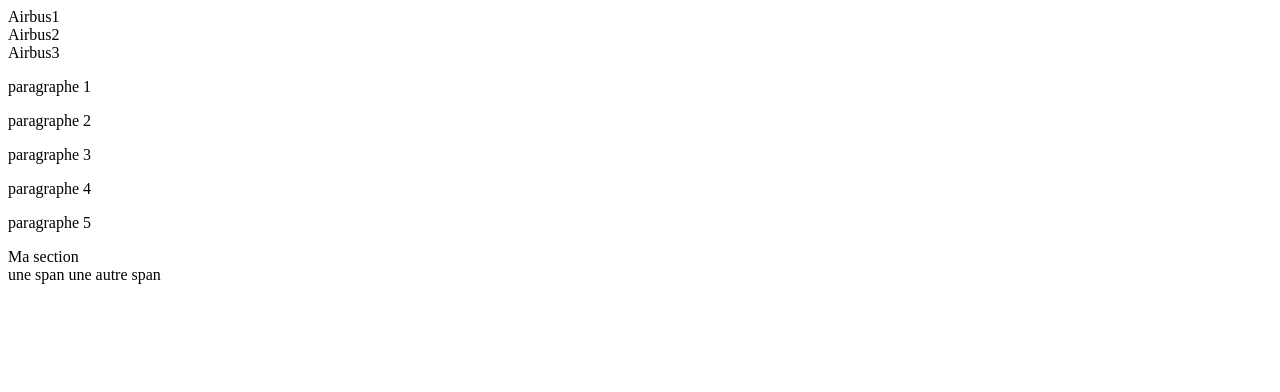
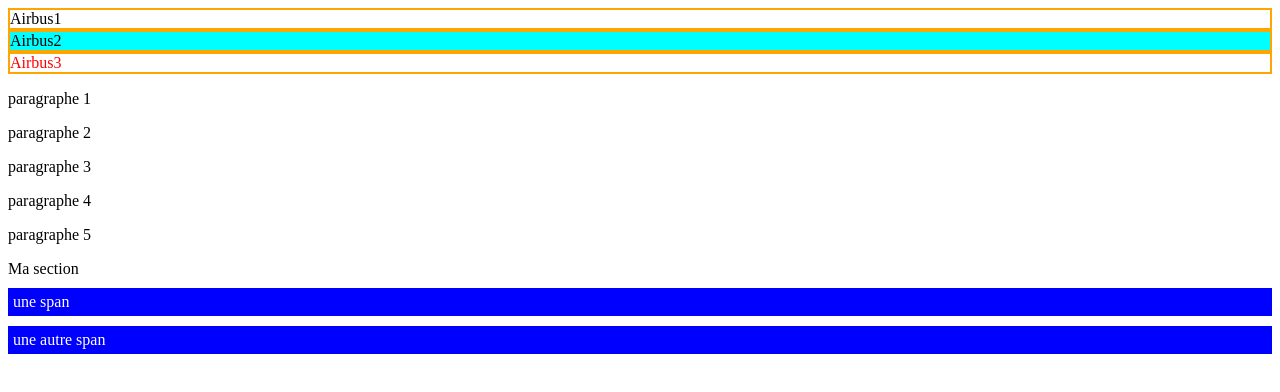
Before and after one commit to imday16/jQuery_-v-nements-, a plain HTML site: page 02-selecteurs/index.html in a window 1280 px wide. Drawn offline with nearby package versions, Linux system fonts and the light colour scheme.

Commit message:
modification du selecteurs

```diff
--- a/02-selecteurs/02-selecteurs/index.html
+++ b/02-selecteurs/02-selecteurs/index.html
@@ -10,9 +10,9 @@
     <script src="../jquery-3.6.0.min.js"></script>
 
     <!-- ou reference sur un serveur CDN -->
-    <!-- <script src="https://code.jquery.com/jquery-3.6.0.min.js"
+    <script src="https://code.jquery.com/jquery-3.6.0.min.js"
   integrity="sha256-/xUj+3OJU5yExlq6GSYGSHk7tPXikynS7ogEvDej/m4="
-  crossorigin="anonymous"></script> -->
+  crossorigin="anonymous"></script>
 
     <script src="script.js"></script>
 
--- a/02-selecteurs/index.html
+++ b/02-selecteurs/index.html
@@ -9,9 +9,9 @@
           <!-- Après téléchargement  -->
     <script src="jquery-3.6.0.min.js"></script>
                   <!-- ou référence  -->
-    <!-- <script src="https://code.jquery.com/jquery-3.6.0.min.js"
+    <script src="https://code.jquery.com/jquery-3.6.0.min.js"
   integrity="sha256-/xUj+3OJU5yExlq6GSYGSHk7tPXikynS7ogEvDej/m4="
-  crossorigin="anonymous"></script> -->
+  crossorigin="anonymous"></script>
 
 </head>
 <body>
--- a/02-selecteurs/script.js
+++ b/02-selecteurs/script.js
@@ -0,0 +1,46 @@
+$(function () {
+
+    // Selection par balise
+    let maSpan = $('span');
+
+    $('span').css('background', 'blue'); // css() est une méthode jQuery
+    $('span').css({
+        'color': 'white',
+        'padding': '5px',
+        'margin': '10px 0',
+        'display': 'block'
+    });
+
+    // Selection par id
+    $('#section').css('border', '1px solid black');
+
+
+    // Selection par classe
+    $('.avion').css('border', '2px solid orange');
+
+    /* je peux sauter des lignes et cumuler l'appel des méthodes */
+    $('.avion')
+        .eq(1)
+        .css('background', 'cyan');
+
+    $('.avion:eq(2)').css('color', 'red');
+
+    // la méthode on() équivaut à l'addEventListener()
+    // l'écoute de l'évènement click concerne chaque paragraphe (pas besoin d'écrire manuellement la boucle)
+    $('p').on('click', function () {
+
+        $(this).css('background', 'lime');
+
+    });
+
+
+    // let mesParagraphes = document.querySelectorAll('p');
+    // for(let i=0; i < mesParagraphes.length; i++){
+    //     mesParagraphes[i].addEventListener('click',function(){
+    //         this.style.background = 'lime';
+    //     })
+    // }
+
+
+
+});
--- a/04-animation/style.css
+++ b/04-animation/style.css
@@ -45,7 +45,7 @@
 #fenetre{
     position:fixed;
     top:calc(50%-50px);
-;    left:calc(50%-80px);
+    left:calc(50%-80px);
     /* transform:tranlate3d(-50%,-50%,0); */
     background: purple;
     padding:40px;
```
